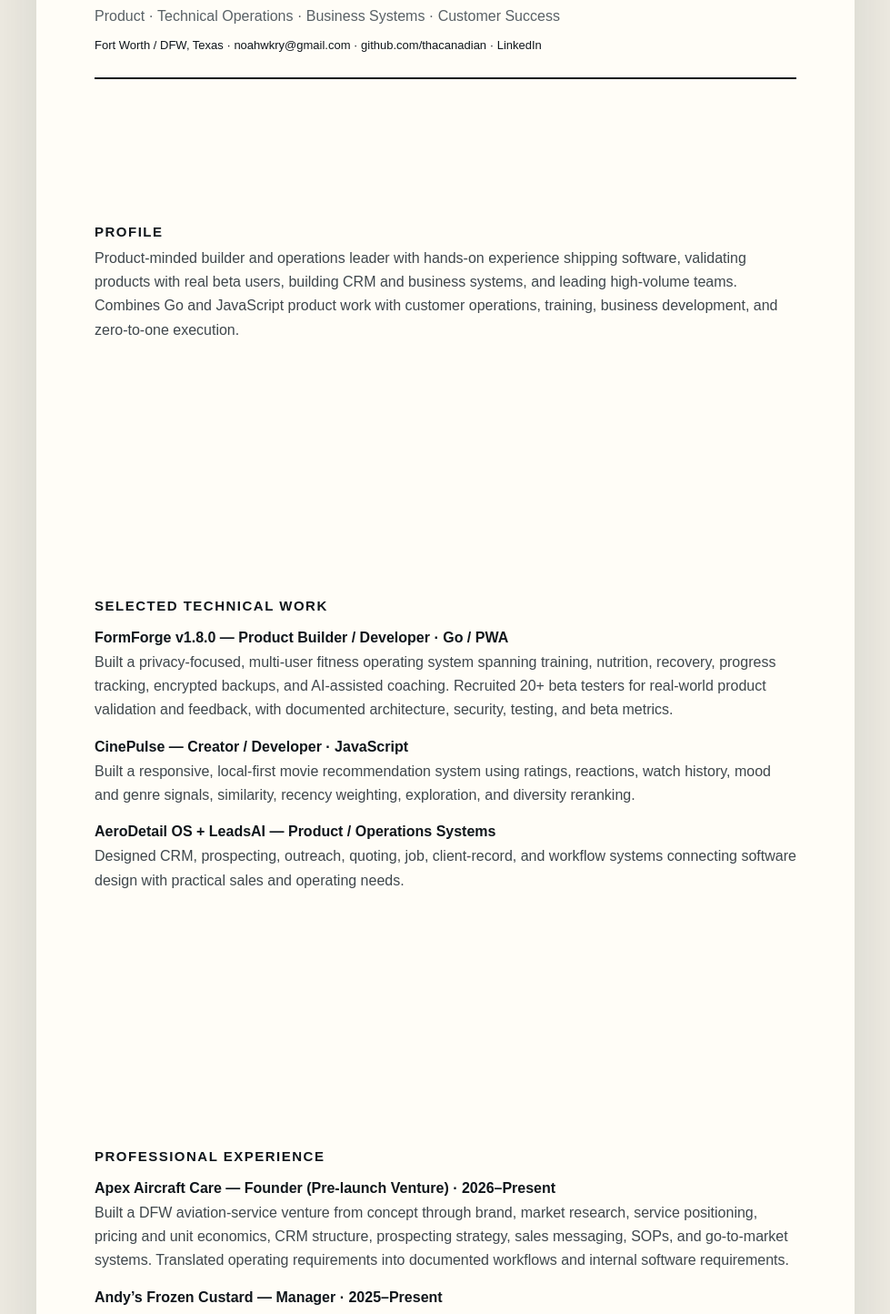
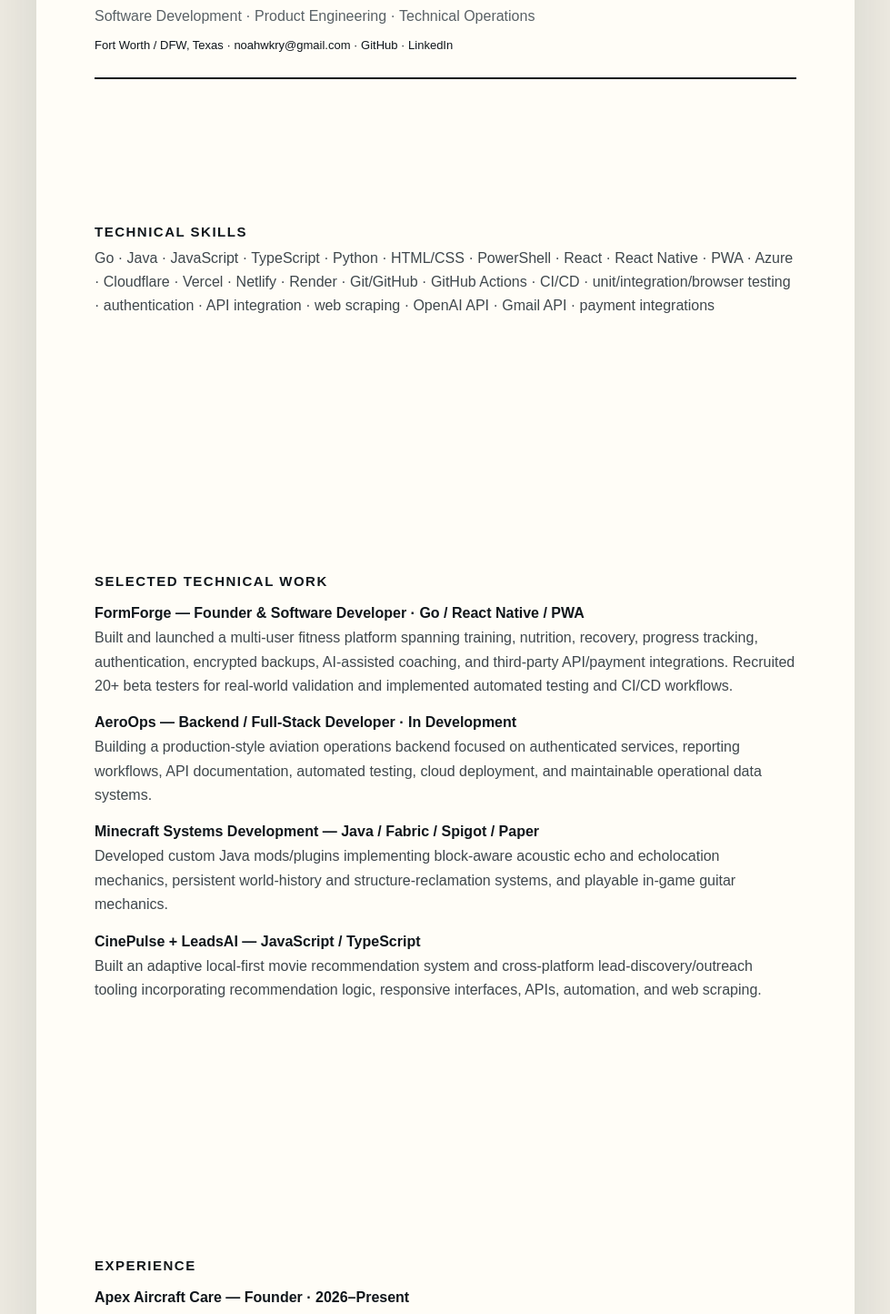
Before and after one commit to thacanadian/portfolio, a Next.js app: page /resume in a window 1280 px wide. Shown: the part 247-1691 px from the top of the page at 91% size, without its empty margins (150-1129 px from the left). Built offline with nearby package versions, Linux system fonts and the light colour scheme.

Commit message:
maximize technical resume and add AeroOps

```diff
--- a/app/resume/page.js
+++ b/app/resume/page.js
@@ -1,124 +1,38 @@
 "use client";
 
 const sectionStyle = { marginTop: 28 };
-const headingStyle = {
-  marginBottom: 8,
-  fontSize: 15,
-  letterSpacing: ".1em",
-  textTransform: "uppercase",
-};
+const headingStyle = { marginBottom: 8, fontSize: 15, letterSpacing: ".1em", textTransform: "uppercase" };
 const jobStyle = { margin: "18px 0 5px", fontSize: 16 };
 const bodyStyle = { margin: 0, color: "#3f474c", lineHeight: 1.65 };
 
 export default function Resume() {
   return (
-    <main
-      className="resumePage"
-      style={{
-        background: "#efece3",
-        minHeight: "100vh",
-        color: "#10161b",
-        fontFamily: "Arial, sans-serif",
-        padding: "48px 20px",
-      }}
-    >
-      <article
-        style={{
-          maxWidth: 900,
-          margin: "0 auto",
-          background: "#fffdf7",
-          padding: "clamp(28px,6vw,64px)",
-          boxShadow: "0 20px 70px rgba(16,22,27,.12)",
-        }}
-      >
+    <main className="resumePage" style={{ background: "#efece3", minHeight: "100vh", color: "#10161b", fontFamily: "Arial, sans-serif", padding: "48px 20px" }}>
+      <article style={{ maxWidth: 900, margin: "0 auto", background: "#fffdf7", padding: "clamp(28px,6vw,64px)", boxShadow: "0 20px 70px rgba(16,22,27,.12)" }}>
         <nav className="resumeActions" aria-label="Résumé actions" style={{ display: "flex", justifyContent: "space-between", gap: 20 }}>
           <a href="/" style={{ fontSize: 12, letterSpacing: ".12em" }}>← PORTFOLIO</a>
-          <button type="button" onClick={() => window.print()} style={{ border: 0, background: "transparent", cursor: "pointer", fontSize: 12, letterSpacing: ".12em" }}>
-            PRINT / SAVE PDF ↓
-          </button>
+          <button type="button" onClick={() => window.print()} style={{ border: 0, background: "transparent", cursor: "pointer", fontSize: 12, letterSpacing: ".12em" }}>PRINT / SAVE PDF ↓</button>
         </nav>
-
         <header style={{ borderBottom: "2px solid #10161b", paddingBottom: 24, marginBottom: 26 }}>
-          <h1 style={{ fontFamily: "Georgia, serif", fontSize: "clamp(42px,7vw,72px)", fontWeight: 400, letterSpacing: "-.04em", margin: "22px 0 8px" }}>
-            Noah Krynicki
-          </h1>
-          <p style={{ margin: "0 0 12px", color: "#596166" }}>
-            Product · Technical Operations · Business Systems · Customer Success
-          </p>
-          <p style={{ margin: 0, fontSize: 13, lineHeight: 1.7 }}>
-            Fort Worth / DFW, Texas · <a href="mailto:noahwkry@gmail.com">noahwkry@gmail.com</a> ·{" "}
-            <a href="https://github.com/thacanadian">github.com/thacanadian</a> ·{" "}
-            <a href="https://www.linkedin.com/in/noah-krynicki-48513b312/">LinkedIn</a>
-          </p>
+          <h1 style={{ fontFamily: "Georgia, serif", fontSize: "clamp(42px,7vw,72px)", fontWeight: 400, letterSpacing: "-.04em", margin: "22px 0 8px" }}>Noah Krynicki</h1>
+          <p style={{ margin: "0 0 12px", color: "#596166" }}>Software Development · Product Engineering · Technical Operations</p>
+          <p style={{ margin: 0, fontSize: 13, lineHeight: 1.7 }}>Fort Worth / DFW, Texas · <a href="mailto:noahwkry@gmail.com">noahwkry@gmail.com</a> · <a href="https://github.com/thacanadian">GitHub</a> · <a href="https://www.linkedin.com/in/noah-krynicki-48513b312/">LinkedIn</a></p>
         </header>
-
-        <section>
-          <h2 style={headingStyle}>Profile</h2>
-          <p style={bodyStyle}>
-            Product-minded builder and operations leader with hands-on experience shipping software, validating products with real beta users, building CRM and business systems, and leading high-volume teams. Combines Go and JavaScript product work with customer operations, training, business development, and zero-to-one execution.
-          </p>
+        <section><h2 style={headingStyle}>Technical Skills</h2><p style={bodyStyle}>Go · Java · JavaScript · TypeScript · Python · HTML/CSS · PowerShell · React · React Native · PWA · Azure · Cloudflare · Vercel · Netlify · Render · Git/GitHub · GitHub Actions · CI/CD · unit/integration/browser testing · authentication · API integration · web scraping · OpenAI API · Gmail API · payment integrations</p></section>
+        <section style={sectionStyle}><h2 style={headingStyle}>Selected Technical Work</h2>
+          <h3 style={jobStyle}>FormForge — Founder & Software Developer · Go / React Native / PWA</h3><p style={bodyStyle}>Built and launched a multi-user fitness platform spanning training, nutrition, recovery, progress tracking, authentication, encrypted backups, AI-assisted coaching, and third-party API/payment integrations. Recruited 20+ beta testers for real-world validation and implemented automated testing and CI/CD workflows.</p>
+          <h3 style={jobStyle}>AeroOps — Backend / Full-Stack Developer · In Development</h3><p style={bodyStyle}>Building a production-style aviation operations backend focused on authenticated services, reporting workflows, API documentation, automated testing, cloud deployment, and maintainable operational data systems.</p>
+          <h3 style={jobStyle}>Minecraft Systems Development — Java / Fabric / Spigot / Paper</h3><p style={bodyStyle}>Developed custom Java mods/plugins implementing block-aware acoustic echo and echolocation mechanics, persistent world-history and structure-reclamation systems, and playable in-game guitar mechanics.</p>
+          <h3 style={jobStyle}>CinePulse + LeadsAI — JavaScript / TypeScript</h3><p style={bodyStyle}>Built an adaptive local-first movie recommendation system and cross-platform lead-discovery/outreach tooling incorporating recommendation logic, responsive interfaces, APIs, automation, and web scraping.</p>
         </section>
-
-        <section style={sectionStyle}>
-          <h2 style={headingStyle}>Selected Technical Work</h2>
-
-          <h3 style={jobStyle}>FormForge v1.8.0 — Product Builder / Developer · Go / PWA</h3>
-          <p style={bodyStyle}>
-            Built a privacy-focused, multi-user fitness operating system spanning training, nutrition, recovery, progress tracking, encrypted backups, and AI-assisted coaching. Recruited 20+ beta testers for real-world product validation and feedback, with documented architecture, security, testing, and beta metrics.
-          </p>
-
-          <h3 style={jobStyle}>CinePulse — Creator / Developer · JavaScript</h3>
-          <p style={bodyStyle}>
-            Built a responsive, local-first movie recommendation system using ratings, reactions, watch history, mood and genre signals, similarity, recency weighting, exploration, and diversity reranking.
-          </p>
-
-          <h3 style={jobStyle}>AeroDetail OS + LeadsAI — Product / Operations Systems</h3>
-          <p style={bodyStyle}>
-            Designed CRM, prospecting, outreach, quoting, job, client-record, and workflow systems connecting software design with practical sales and operating needs.
-          </p>
+        <section style={sectionStyle}><h2 style={headingStyle}>Experience</h2>
+          <h3 style={jobStyle}>Apex Aircraft Care — Founder · 2026–Present</h3><p style={bodyStyle}>Built a DFW aviation-service venture from concept through market research, pricing/unit economics, CRM, prospecting, email automation, sales workflows, SOPs, and internal technology systems.</p>
+          <h3 style={jobStyle}>Independent — Freelance Web Developer · Project-based</h3><p style={bodyStyle}>Supported 2–3 early-stage startup ventures with website code, UI/design, analytics, SEO, API integrations, deployment-related work, and ongoing maintenance on an unpaid independent-project basis.</p>
+          <h3 style={jobStyle}>Andy’s Frozen Custard — Manager · 2025–Present</h3><p style={bodyStyle}>Lead shifts of 4–7 and serve as an informal technical escalation point for POS/payment terminals, printers, network/connectivity issues, tablets/registers, employee accounts, routers, kitchen displays, hardware replacement, software configuration, office computers, and vendor troubleshooting.</p>
+          <h3 style={jobStyle}>Church Tech Team — Technical Production & IT Support · Volunteer</h3><p style={bodyStyle}>Supported AV routing, server setup, presentation systems, hardware/software troubleshooting, connectivity issues, and end-user technical support in a live-production environment.</p>
+          <h3 style={jobStyle}>Raising Cane’s — Trainer · 2025–2026</h3><p style={bodyStyle}>Promoted to Trainer and onboarded 20+ teammates across customer-service and kitchen operations while maintaining quality and pace during busy shifts.</p>
         </section>
-
-        <section style={sectionStyle}>
-          <h2 style={headingStyle}>Professional Experience</h2>
-
-          <h3 style={jobStyle}>Apex Aircraft Care — Founder (Pre-launch Venture) · 2026–Present</h3>
-          <p style={bodyStyle}>
-            Built a DFW aviation-service venture from concept through brand, market research, service positioning, pricing and unit economics, CRM structure, prospecting strategy, sales messaging, SOPs, and go-to-market systems. Translated operating requirements into documented workflows and internal software requirements.
-          </p>
-
-          <h3 style={jobStyle}>Andy’s Frozen Custard — Manager · 2025–Present</h3>
-          <p style={bodyStyle}>
-            Lead shifts of 4–7, coordinate customer flow and operating priorities, resolve service issues, support day-to-day operations, and train teammates in a high-volume environment.
-          </p>
-
-          <h3 style={jobStyle}>Raising Cane’s — Trainer · 2025–2026</h3>
-          <p style={bodyStyle}>
-            Promoted to Trainer and onboarded 20+ teammates across customer-service and kitchen operations while maintaining quality and pace during busy shifts.
-          </p>
-        </section>
-
-        <section style={sectionStyle}>
-          <h2 style={headingStyle}>Education & Credentials</h2>
-          <p style={bodyStyle}>
-            <strong>Bachelor of Business Administration</strong> — Western Governors University (WGU), Expected May 2028<br />
-            <strong>Texas Real Estate Sales Agent Licensing</strong> — In Progress<br />
-            <strong>High School Diploma</strong> — May 2026 · Dual-enrollment and CS50 coursework
-          </p>
-        </section>
-
-        <section style={sectionStyle}>
-          <h2 style={headingStyle}>Leadership</h2>
-          <p style={bodyStyle}>
-            Led group teachings for 50+ students; experience across 16+ theater productions, music, live production, and technical operations.
-          </p>
-        </section>
-
-        <section style={sectionStyle}>
-          <h2 style={headingStyle}>Skills</h2>
-          <p style={bodyStyle}>
-            Go · JavaScript · React · TypeScript · Python · HTML/CSS · Git/GitHub · Progressive Web Apps · Local-first systems · Testing · Product documentation · CRM · Prospecting · Customer onboarding · Business development · AI-assisted workflows
-          </p>
-        </section>
+        <section style={sectionStyle}><h2 style={headingStyle}>Education & Credentials</h2><p style={bodyStyle}><strong>Bachelor of Business Administration</strong> — Western Governors University (WGU), Expected May 2028<br/><strong>Texas Real Estate Sales Agent Licensing</strong> — In Progress<br/><strong>High School Diploma</strong> — May 2026 · Dual-enrollment and CS50 coursework</p></section>
       </article>
     </main>
   );
```
